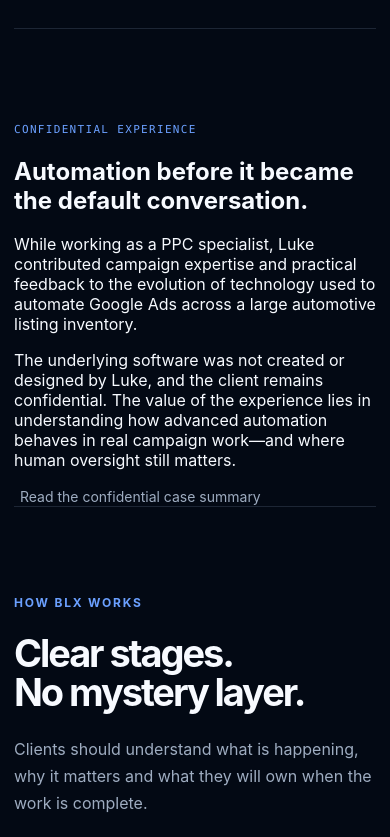
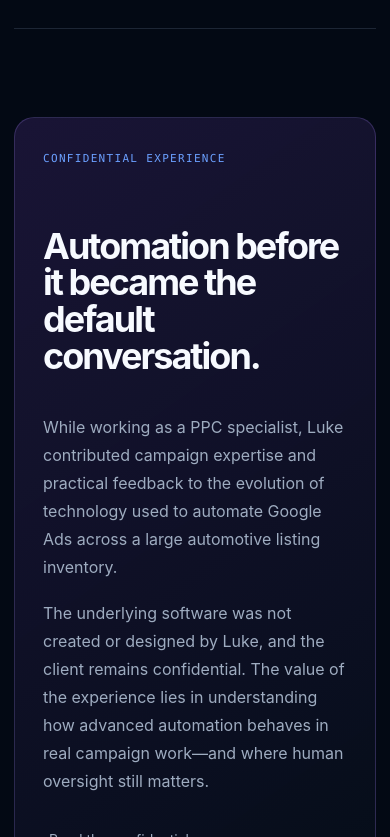
Before and after one commit to BLX-Solutions/blx-website, a Next.js app: page /about in a window 390 px wide. Shown: the part 2047-2884 px from the top of the page. Built offline with nearby package versions, Linux system fonts and the light colour scheme.

Commit message:
Add confidential automotive automation experience

```diff
--- a/app/globals.css
+++ b/app/globals.css
@@ -74,7 +74,7 @@ a { color: inherit; text-decoration: none; }
 .service-card p { color: var(--muted); line-height: 1.65; margin: 14px 0 0; max-width: 560px; }
 .card-arrow { color: var(--blue-light); font-family: ui-monospace, SFMono-Regular, Menlo, monospace; font-size: 11px; letter-spacing: .08em; position: absolute; right: 28px; text-transform: uppercase; top: 25px; }
 .selected-work { border-top: 1px solid var(--line); padding-block: 130px; }
-.selected-work__grid, .work-list { display: grid; gap: 14px; grid-template-columns: repeat(3, 1fr); }
+.selected-work__grid, .work-list { display: grid; gap: 14px; grid-template-columns: repeat(2, 1fr); }
 .case-card { background: linear-gradient(145deg, rgba(15,35,63,.82), rgba(6,14,26,.9)); border: 1px solid var(--line); border-radius: var(--radius-md); display: flex; flex-direction: column; min-height: 480px; overflow: hidden; padding: 26px; position: relative; transition: border-color .25s ease, transform .25s ease; }
 .case-card:hover { border-color: rgba(107,160,255,.48); transform: translateY(-4px); }
 .case-card__top { color: var(--muted); display: flex; font-family: ui-monospace, SFMono-Regular, Menlo, monospace; font-size: 10px; justify-content: space-between; letter-spacing: .09em; text-transform: uppercase; }
@@ -84,6 +84,7 @@ a { color: inherit; text-decoration: none; }
 .case-card__signal span:nth-child(3) { height: 100%; }
 .case-card--sage .case-card__signal span { background: #8dad9c; }
 .case-card--amber .case-card__signal span { background: #ffb545; }
+.case-card--violet .case-card__signal span { background: #a98bff; }
 .case-card > div:nth-child(3) > p:first-child { color: var(--blue-light); font-size: 11px; letter-spacing: .08em; margin: 0 0 12px; text-transform: uppercase; }
 .case-card h2, .case-card h3 { font-size: 28px; letter-spacing: -.04em; margin: 0; }
 .case-card > div:nth-child(3) > p:last-child { color: var(--muted); font-size: 14px; line-height: 1.65; margin: 14px 0 0; }
@@ -175,6 +176,7 @@ a { color: inherit; text-decoration: none; }
 .case-hero::after { background: var(--blue); box-shadow: 0 0 100px 48px rgba(0,82,255,.22); content: ""; height: 7px; position: absolute; right: 8%; top: 48%; width: 7px; }
 .case-hero.case-card--sage::after { background: #8dad9c; box-shadow: 0 0 100px 48px rgba(141,173,156,.2); }
 .case-hero.case-card--amber::after { background: #ffb545; box-shadow: 0 0 100px 48px rgba(255,181,69,.18); }
+.case-hero.case-card--violet::after { background: #a98bff; box-shadow: 0 0 100px 48px rgba(169,139,255,.18); }
 .case-hero__meta { color: var(--muted); display: flex; font-family: ui-monospace, SFMono-Regular, Menlo, monospace; font-size: 10px; justify-content: space-between; letter-spacing: .12em; margin-bottom: 72px; }
 .case-hero h1 { font-size: clamp(56px, 8vw, 108px); letter-spacing: -.075em; line-height: .92; margin: 0; max-width: 1040px; position: relative; z-index: 1; }
 .case-hero > p:last-child { color: var(--muted); font-size: 20px; line-height: 1.65; margin: 42px 0 0 auto; max-width: 680px; position: relative; z-index: 1; }
@@ -209,6 +211,11 @@ a { color: inherit; text-decoration: none; }
 .experience li > span { color: var(--blue-light); font-family: ui-monospace, SFMono-Regular, Menlo, monospace; font-size: 10px; letter-spacing: .06em; padding-top: 4px; text-transform: uppercase; }
 .experience li h3 { font-size: 18px; letter-spacing: -.02em; margin: 0; }
 .experience li p { color: var(--muted); font-size: 14px; line-height: 1.65; margin: 0; }
+.automation-note { background: linear-gradient(145deg, rgba(35,25,67,.72), rgba(6,14,26,.88)); border: 1px solid rgba(169,139,255,.22); border-radius: var(--radius-md); display: grid; gap: 70px; grid-template-columns: 1fr 1fr; margin-bottom: 120px; padding: 46px; }
+.automation-note h2 { font-size: clamp(36px, 4.5vw, 58px); letter-spacing: -.055em; line-height: 1.02; margin: 80px 0 0; }
+.automation-note > div:last-child { align-self: end; }
+.automation-note > div:last-child p { color: var(--muted); line-height: 1.75; margin: 0 0 18px; }
+.automation-note .text-link { display: inline-block; margin-top: 6px; }
 .working-process { border-top: 1px solid var(--line); padding-block: 120px; }
 .process-grid { display: grid; grid-template-columns: repeat(4, 1fr); list-style: none; margin: 0; padding: 0; }
 .process-grid li { border: 1px solid var(--line); min-height: 330px; padding: 24px; }
@@ -238,12 +245,11 @@ a { color: inherit; text-decoration: none; }
   .approach-card, .phase-card { min-height: 380px; }
   .outcomes { grid-template-columns: 1fr; }
   .selected-work__grid, .work-list { grid-template-columns: 1fr 1fr; }
-  .selected-work__grid .case-card:last-child, .work-list .case-card:last-child { grid-column: span 2; }
   .case-evidence { grid-template-columns: 1fr; }
   .contact-hero { gap: 34px; grid-template-columns: 1fr; }
   .contact-system { grid-template-columns: 1fr; }
   .contact-system aside { padding-right: 0; }
-  .founder-signal, .experience, .wider-work { grid-template-columns: 1fr; }
+  .founder-signal, .experience, .wider-work, .automation-note { grid-template-columns: 1fr; }
   .process-grid { grid-template-columns: 1fr 1fr; }
   .process-grid li + li { border-left: 1px solid var(--line); }
   .process-grid li:nth-child(even) { border-left: 0; }
@@ -293,7 +299,6 @@ a { color: inherit; text-decoration: none; }
   .form-grid { grid-template-columns: 1fr; }
   .form-submit { align-items: stretch; flex-direction: column; }
   .selected-work__grid, .work-list { grid-template-columns: 1fr; }
-  .selected-work__grid .case-card:last-child, .work-list .case-card:last-child { grid-column: auto; }
   .case-card { min-height: 430px; }
   .work-hero { padding-block: 62px 76px; }
   .work-hero__footer { align-items: start; gap: 24px; grid-template-columns: 1fr; margin-top: 52px; }
@@ -312,6 +317,8 @@ a { color: inherit; text-decoration: none; }
   .about-hero { padding-block: 62px 82px; }
   .about-hero__intro { gap: 20px; grid-template-columns: 1fr; margin-top: 54px; }
   .experience, .working-process, .wider-work { gap: 46px; padding-block: 88px; }
+  .automation-note { gap: 38px; margin-bottom: 88px; padding: 28px; }
+  .automation-note h2 { margin-top: 62px; }
   .experience li { grid-template-columns: 1fr; }
   .experience li h3 { font-size: 21px; }
   .process-grid { grid-template-columns: 1fr; }
```
